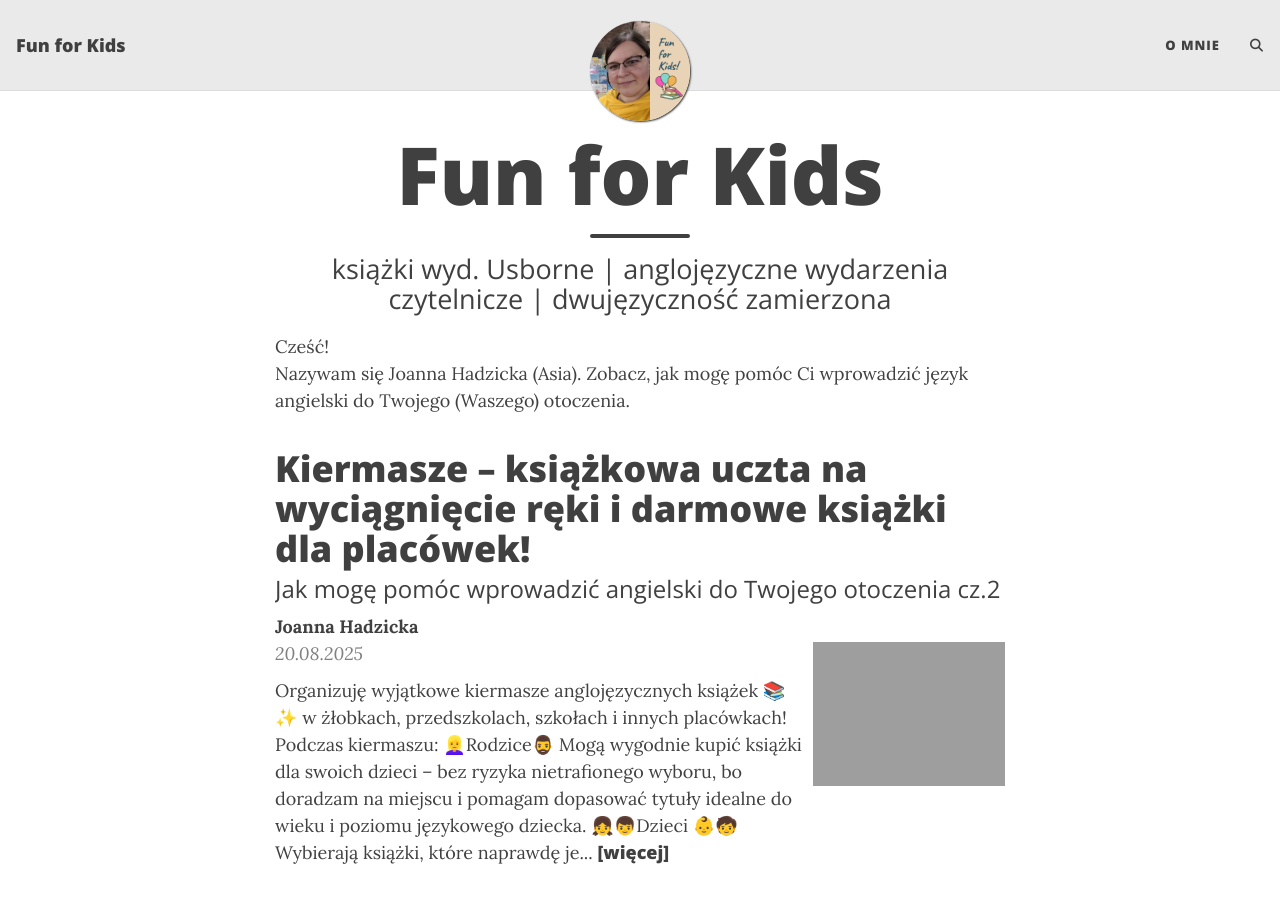
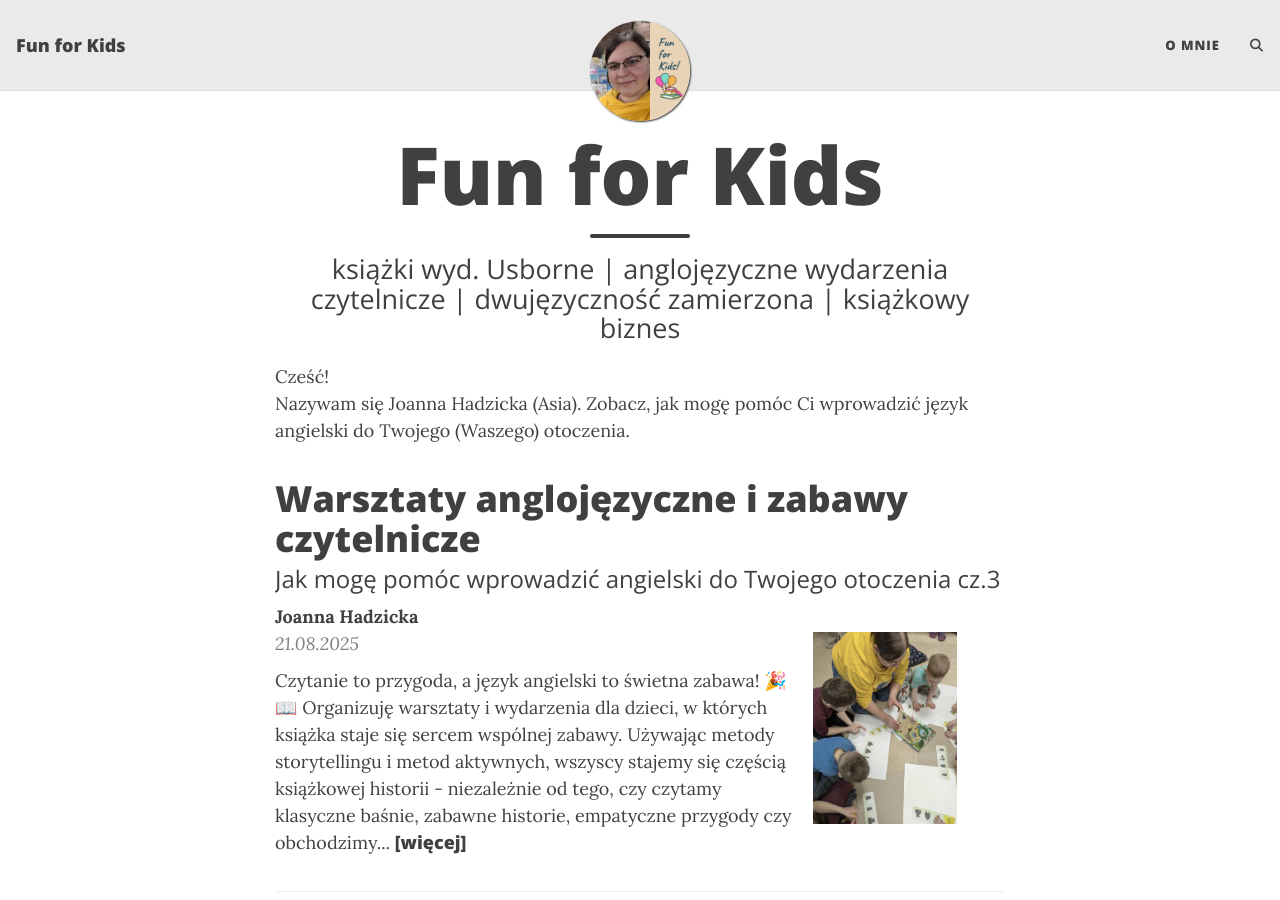
Before and after one commit to PachiaPo/PachiaPo.github.io, a Jekyll site: the page built from index.html, in a window 1280 px wide and 900 px high. Built offline with Jekyll 4.4.1, drawn with Linux system fonts in a browser that asks for light colours; the list of posts is cut into pages by our own code; comment, search, counter and statistics services are not loaded.

Commit message:
stworzenie postu warsztaty, zmiana w naglowku strony glownej

```diff
--- /dev/null
+++ b/_posts/2025-08-21-co-robie-3-warsztaty.md
@@ -0,0 +1,23 @@
+---
+layout: post
+title: Warsztaty anglojęzyczne i zabawy czytelnicze
+subtitle: Jak mogę pomóc wprowadzić angielski do Twojego otoczenia cz.3
+cover-img: /assets/img/tlo_bezowe_poziome.png
+thumbnail-img: /assets/img/warsztaty_Olowe.jpg
+share-img: /assets/img/tlo_bezowe_poziome.png
+tags: []
+author: Joanna Hadzicka
+---
+<p>Czytanie to przygoda, a język angielski to świetna zabawa! 🎉📖
+</p>
+<p>Organizuję warsztaty i wydarzenia dla dzieci, w których książka staje się sercem wspólnej zabawy. Używając metody storytellingu i metod aktywnych, wszyscy stajemy się częścią książkowej historii - niezależnie od tego, czy czytamy klasyczne baśnie, zabawne historie, empatyczne przygody czy obchodzimy jakieś bardziej lub mniej znane święto (halloween, dzień misia, mikołajki, dzień gumowej kaczuszki, dzień wiosny, dzień książki, dzień pszczoły, dzień rodziny itd.)
+</p>
+Spotkasz mnie w: <br />
+👶 żłobkach i przedszkolach <br />
+🎒 szkołach <br />
+🎡 na festynach i rodzinnych piknikach <br />
+👨‍👩‍👧‍👦 na zajęciach otwartych dla dzieci i rodziców.
+<p>Podczas zajęć łączymy naukę języka z ruchem, zabawą i kreatywnością – dzieci nawet nie zauważają, że się uczą! 🌟
+</p>
+<p>👉 Chcesz, żeby podobne (albo właśnie niepowtarzalne!)  wydarzenie odbyło się w Twojej placówce? Odezwij się do mnie!
+</p>
--- a/index.html
+++ b/index.html
@@ -1,7 +1,7 @@
 ---
 layout: home
 title: Fun for Kids
-subtitle: książki wyd. Usborne | anglojęzyczne wydarzenia czytelnicze | dwujęzyczność zamierzona
+subtitle: książki wyd. Usborne | anglojęzyczne wydarzenia czytelnicze | dwujęzyczność zamierzona | książkowy biznes
 ---
 
 Cześć! <br />
```
Also changed, not shown: assets/img/warsztaty_Olowe.jpg (added).
